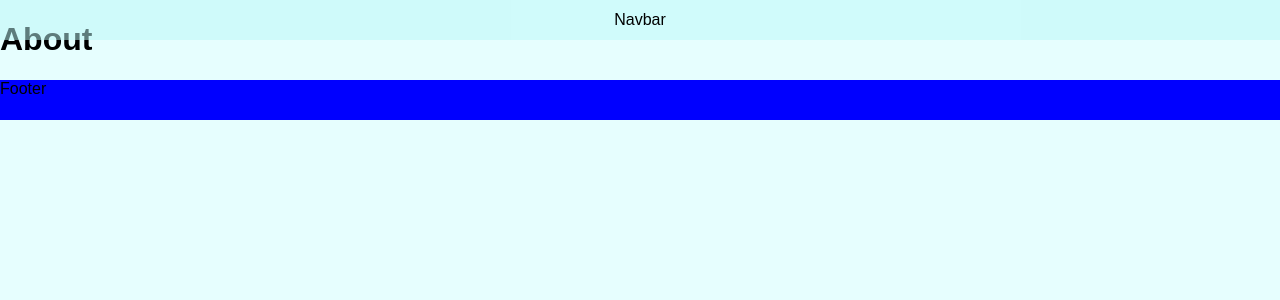
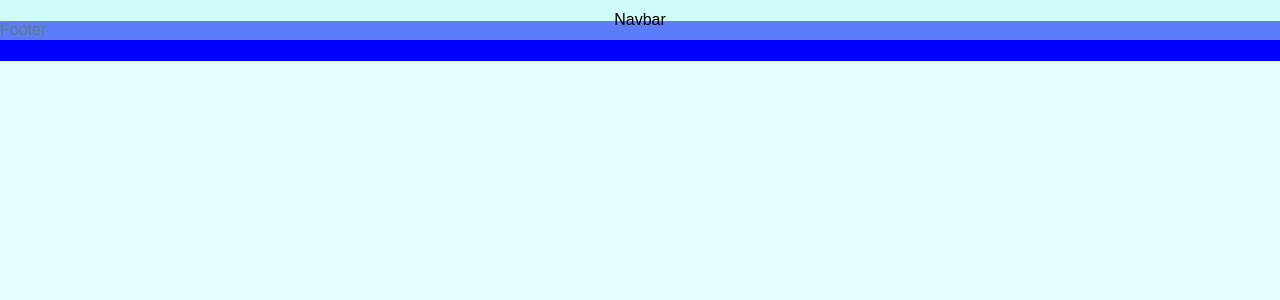
Before and after one commit to MikaelLindeman/kids-speech-app, a React (Create React App) app: page /about in a window 1280 px wide. Shown: the top 300 px of the page. Built offline with nearby package versions, Linux system fonts and the light colour scheme.

Commit message:
Added about page infotext

```diff
--- a/src/pages/AboutPage/AboutPage.tsx
+++ b/src/pages/AboutPage/AboutPage.tsx
@@ -3,7 +3,36 @@ import React from "react";
 function AboutPage() {
   return (
     <div>
-      <h1>About</h1>
+      <h1>
+        {/*
+Sample text / Might be used for the finishd product
+        About LillaLingo LillaLingo is an innovative language comprehension
+        tool, inspired by real-world practices in speech therapy. Designed
+        primarily for children aged 3-5, LillaLingo provides a captivating way
+        for kids to improve their linguistic skills and comprehension. The
+        Inspiration The idea for LillaLingo was born from a personal experience.
+        Every visit to the speech therapist with my son involved a unique test -
+        a series of images and a corresponding statement. For example, a
+        statement like "John is eating a red apple" would be paired with images
+        of a girl eating a red apple, a boy eating a blue apple, and a boy
+        eating a red apple. The challenge? Identifying the correct image that
+        matches the statement. This method, widely recognized in speech therapy,
+        gauges a child's understanding of language, prepositions, and context.
+        Why LillaLingo? Real-World Application: LillaLingo's methodology is
+        grounded in proven techniques used by speech therapists worldwide. It
+        bridges the gap between therapy sessions and daily practice at home.
+        Progress Tracking: After a series of questions, parents and guardians
+        can monitor a child's progress, offering insights into their linguistic
+        understanding and development. Engaging & Interactive: With vibrant
+        visuals and intuitive gameplay, LillaLingo turns learning into a fun
+        game. Kids not only learn but are motivated to score better each time.
+        Adaptable Levels: While primarily designed for younger children,
+        LillaLingo's adaptive difficulty ensures it remains challenging and
+        beneficial for older kids as well. LillaLingo's Promise Language is the
+        key to understanding our world. LillaLingo endeavors to unlock this
+        world for our young ones, ensuring they grasp and comprehend the beauty
+        and intricacy of language, one game at a time. */}
+      </h1>
     </div>
   );
 }
```
